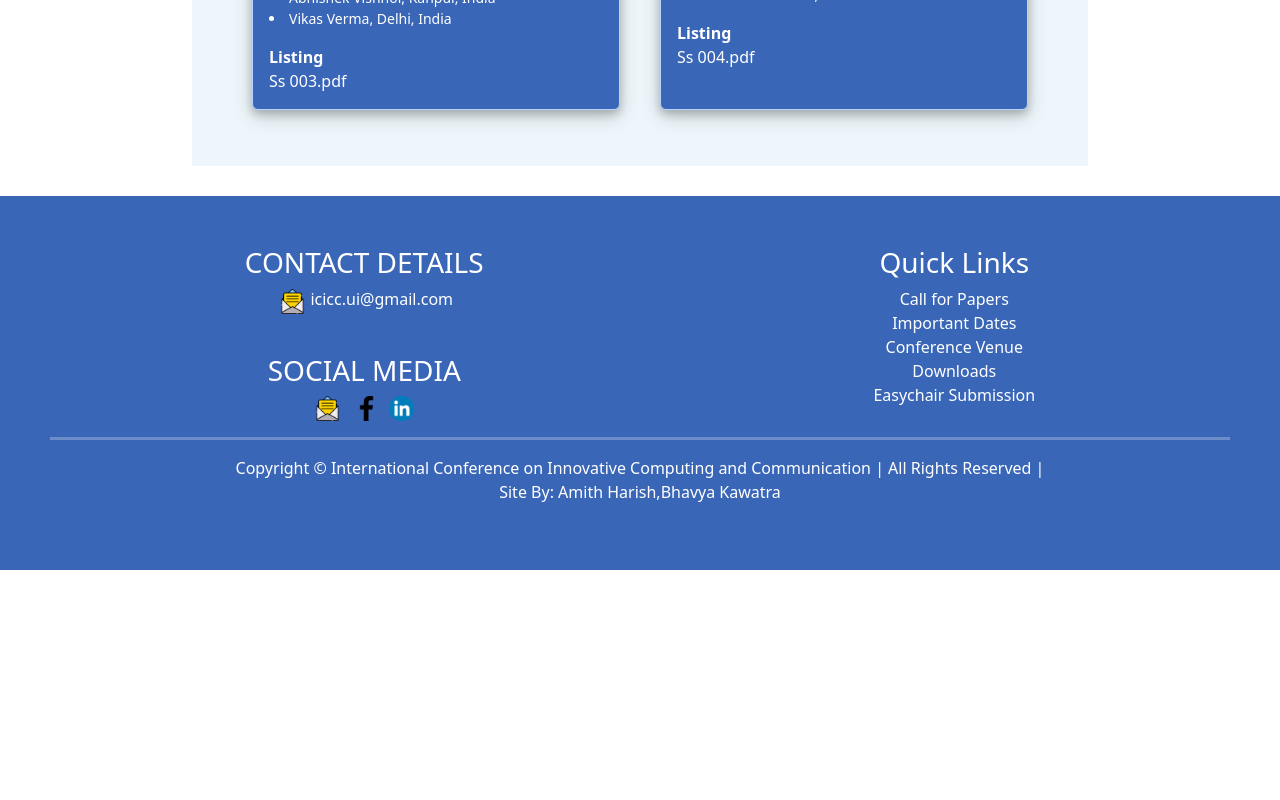
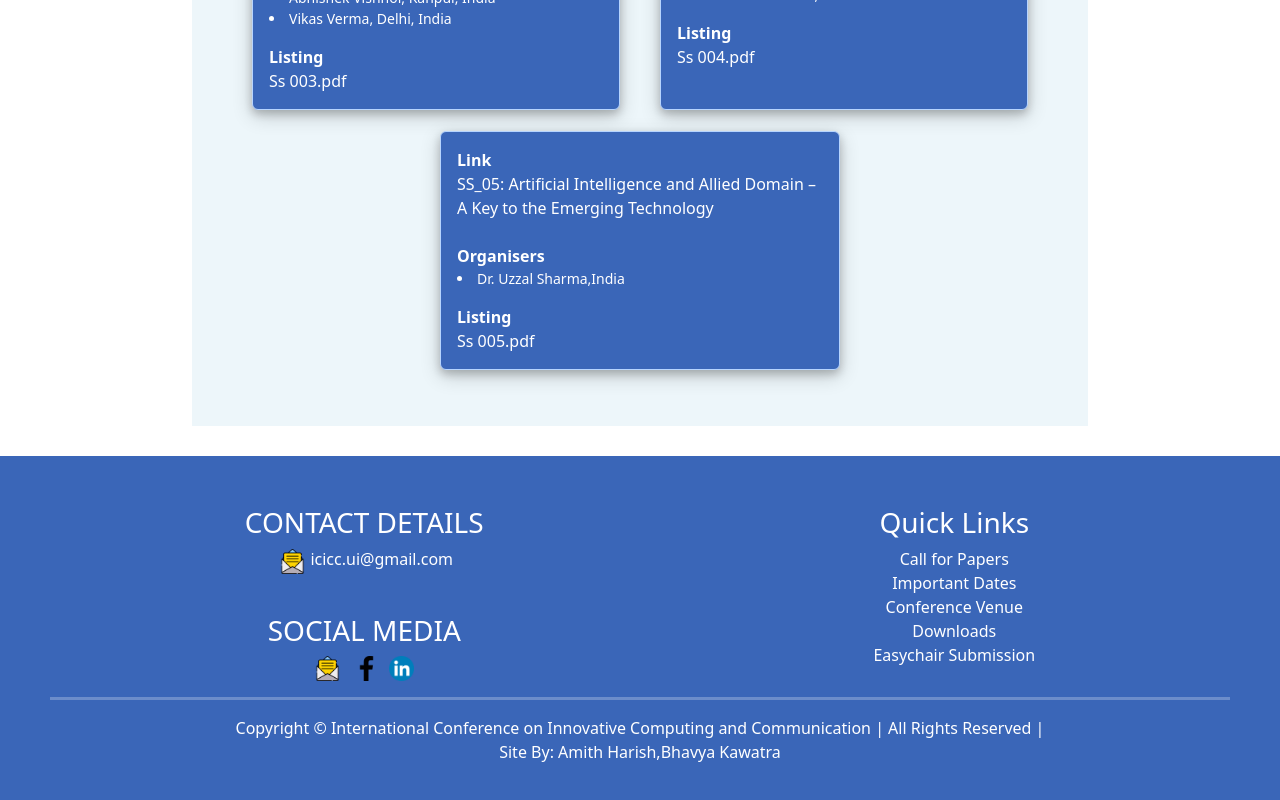
Before and after one commit to bhavyak13/icicc-conf, a React (Create React App) app: page /specialsessions in a window 1280 px wide. Shown: the part 898-1698 px from the top of the page. Before the commit the page ends 1468 px from the top, so only its background shows below. Built offline with nearby package versions, Linux system fonts and the light colour scheme.

Commit message:
Session-5 added

```diff
--- a/src/SpecialSessions/spsessions.js
+++ b/src/SpecialSessions/spsessions.js
@@ -37,6 +37,13 @@ const spdata = [
     organisers: ["Dr. Pooja Singh, India",
                  "Dr. Usha Chauhan, India"],
     spname: "Ss 004.pdf",
+},
+{
+    anchor: require("./SS-005.pdf"),
+    title: "SS_05: Artificial Intelligence and Allied Domain – A Key to the Emerging Technology",
+    organisers: ["Dr. Uzzal Sharma,India",
+                 ],
+    spname: "Ss 005.pdf",
 }
 
 ];
```
Also changed, not shown: 1 other file (tests, documents, lock files or other folders).
